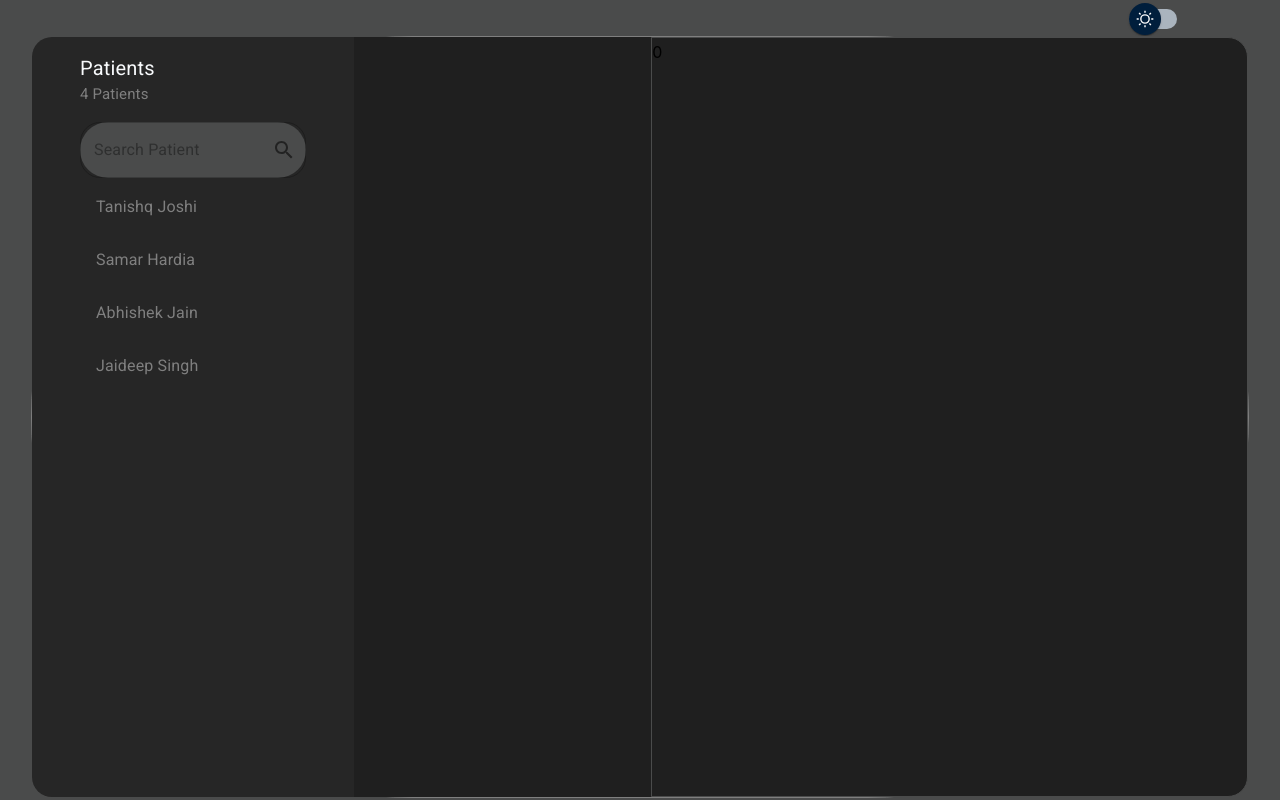
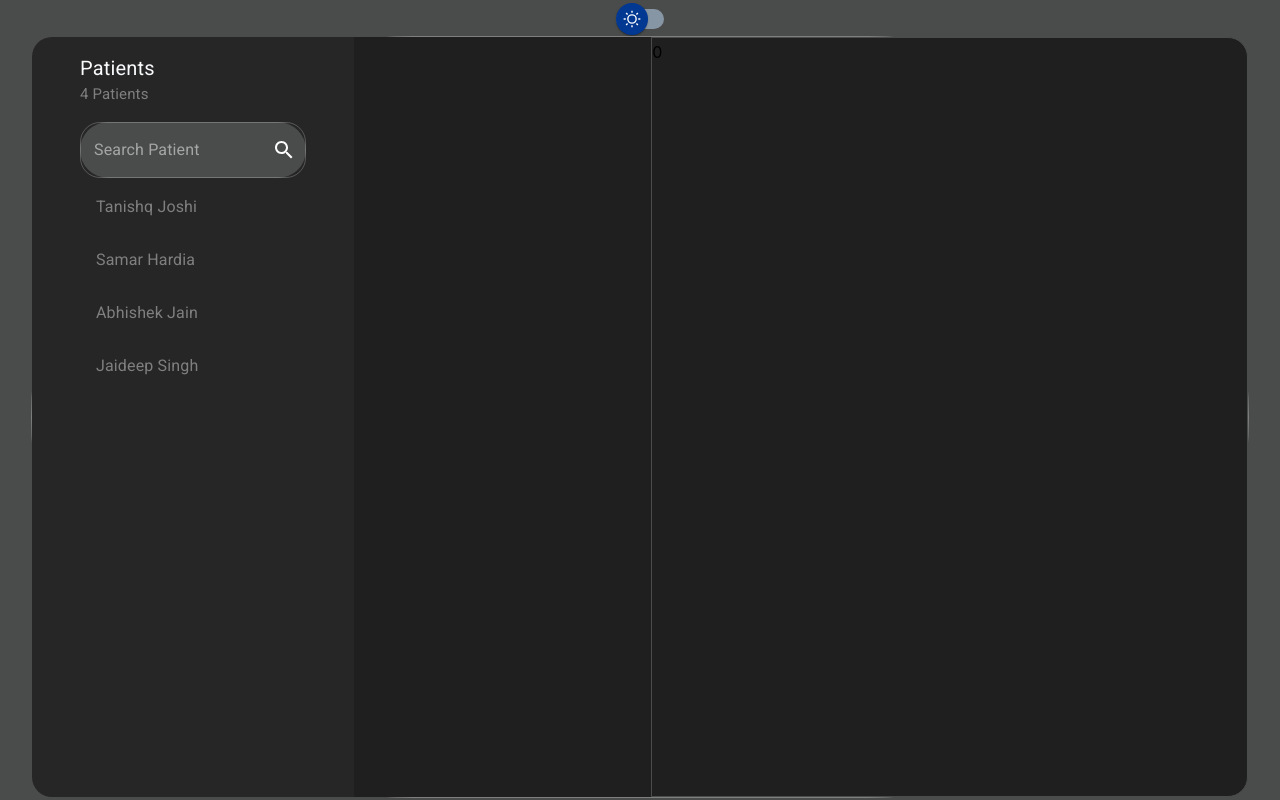
Before and after one commit to TJ-Mindbowser/tech-goal, a React (Create React App) app: page / in a window 1280 px wide. Built offline with nearby package versions, Linux system fonts and the light colour scheme.

Commit message:
add:Added theme toggle button

```diff
--- a/src/App.tsx
+++ b/src/App.tsx
@@ -5,12 +5,15 @@ import "@fontsource/roboto/700.css";
 import { Box, ThemeProvider } from "@mui/material";
 import DrawerAppBar from "./component/nav";
 import React from 'react';
-import { customTheme } from "./theme";
+import { useSelector } from "react-redux";
+import { lightTheme, darkTheme } from './theme';
 
 const App: React.FC = () => {
+  const isDarkMode = useSelector((state: any) => state.Theme.isDarkMode);
+
   return (
     <Box>
-      <ThemeProvider theme={customTheme}>
+      <ThemeProvider theme={isDarkMode ? lightTheme : darkTheme}>
         <DrawerAppBar />
       </ThemeProvider>
     </Box>
--- a/src/component/nav.tsx
+++ b/src/component/nav.tsx
@@ -4,7 +4,7 @@ import { User } from "./Users";
 import { NoteList } from "./NotesList";
 import { NoteDetails } from "./NotesDetail";
 import { useTheme } from "@mui/material";
-import { MaterialUISwitch } from "./switch";
+import SwitchComponent from "./switch";
 interface DrawerAppBarProps {
   window?: () => Window;
 }
@@ -24,7 +24,7 @@ const DrawerAppBar: React.FC<DrawerAppBarProps> = ({ window }) => {
         backgroundColor: theme.palette.background.default,
       }}
     >
-      <MaterialUISwitch sx={{ marginLeft: 'auto',marginRight:'6em' }} />
+      <SwitchComponent />
       <Box
         component="section"
         sx={{
--- a/src/component/switch.tsx
+++ b/src/component/switch.tsx
@@ -1,12 +1,10 @@
-import * as React from 'react';
 import { styled } from '@mui/material/styles';
-import FormGroup from '@mui/material/FormGroup';
-import FormControlLabel from '@mui/material/FormControlLabel';
-import Switch, { SwitchProps } from '@mui/material/Switch';
-import Stack from '@mui/material/Stack';
-import Typography from '@mui/material/Typography';
+import Switch from '@mui/material/Switch';
+import React from 'react';
+import { useDispatch, useSelector } from 'react-redux';
+import { toggleTheme } from '../slice/theme';
 
-export const MaterialUISwitch:any = styled(Switch)(({ theme }) => ({
+export const MaterialUISwitch: any = styled(Switch)(({ theme }) => ({
     width: 62,
     height: 34,
     padding: 7,
@@ -52,3 +50,23 @@ export const MaterialUISwitch:any = styled(Switch)(({ theme }) => ({
         borderRadius: 20 / 2,
     },
 }));
+
+const SwitchComponent: React.FC = () => {
+    const dispatch = useDispatch();
+    const isDarkMode = useSelector((state: any) => state.Theme.isDarkMode);
+
+    const handleChange = (event: React.ChangeEvent<HTMLInputElement>) => {
+        dispatch(toggleTheme());
+    };
+
+    return (
+        <MaterialUISwitch
+            checked={isDarkMode}
+            onChange={handleChange}
+            name="material-ui-switch"
+            sx={{ marginLeft: '10px', marginRight: '10px' }}
+        />
+    );
+}
+
+export default SwitchComponent;
--- /dev/null
+++ b/src/slice/theme.ts
@@ -0,0 +1,24 @@
+// src/slice/theme.ts
+import { createSlice, PayloadAction } from '@reduxjs/toolkit';
+
+interface ThemeState {
+    isDarkMode: boolean;
+}
+
+const initialState: ThemeState = {
+    isDarkMode: false,
+};
+
+const themeSlice = createSlice({
+    name: 'theme',
+    initialState,
+    reducers: {
+        toggleTheme(state) {
+            state.isDarkMode = !state.isDarkMode;
+        },
+    },
+});
+
+export const { toggleTheme } = themeSlice.actions;
+
+export default themeSlice.reducer;
--- a/src/store.ts
+++ b/src/store.ts
@@ -3,6 +3,7 @@ import userReducer from "./slice/users";
 import noteReducer from "./slice/notes-list";
 import selectedUseReducer from "./slice/selected-user";
 import selectedNoteReducer from "./slice/selected-note";
+import themeReducer from './slice/theme';
 
 export const store = configureStore({
   reducer: {
@@ -10,5 +11,7 @@ export const store = configureStore({
     Notes: noteReducer,
     SelectedUser: selectedUseReducer,
     SelectedNote: selectedNoteReducer,
+    Theme: themeReducer,
+
   },
 });
--- a/src/theme.ts
+++ b/src/theme.ts
@@ -1,22 +1,45 @@
-import { createTheme } from "@mui/material";
+import { createTheme, Theme } from '@mui/material';
 
-export const customTheme = createTheme({
+export const lightTheme: Theme = createTheme({
     palette: {
+        mode: 'light',
         background: {
-            default: "#4A4B4B",
+            default: '#F8FAFC',
         },
         primary: {
-            main: "#262626",
-            light: "",
-            dark: "#1F1F1F",
-            contrastText: '#F8FAFC'
+            main: '#1976d2',
+            light: '',
+            dark: '#115293',
+            contrastText: '#000000'
         },
         secondary: {
-            main: "#4A4B4B"
+            main: '#FF4081'
         },
-        divider: "#7F7F7F",
+        divider: '#E0E0E0',
     },
     shape: {
         borderRadius: 20,
     },
 });
+
+export const darkTheme: Theme = createTheme({
+    palette: {
+        mode: 'dark',
+        background: {
+            default: '#4A4B4B',
+        },
+        primary: {
+            main: '#262626',
+            light: '',
+            dark: '#1F1F1F',
+            contrastText: '#F8FAFC'
+        },
+        secondary: {
+            main: '#4A4B4B'
+        },
+        divider: '#7F7F7F',
+    },
+    shape: {
+        borderRadius: 20,
+    },
+});
```
